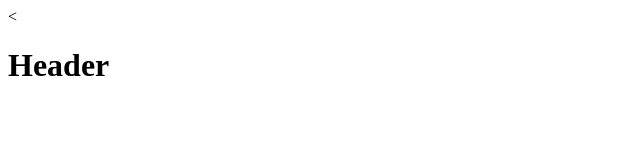
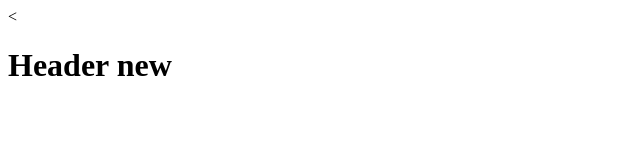
Before and after one commit to ralesz/nauka-gita2, a plain HTML site: page index.html in a window 1280 px wide. Shown: the full height of the page, 0-640 px from the left. Drawn offline with Linux system fonts and the light colour scheme.

Commit message:
Change content

```diff
--- a/index.html
+++ b/index.html
@@ -5,6 +5,6 @@
 	<title>GIT 1</title>
 </head>
 <body>
-	<<h1>Header</h1>
+	<<h1>Header new</h1>
 </body>
 </html>
```
